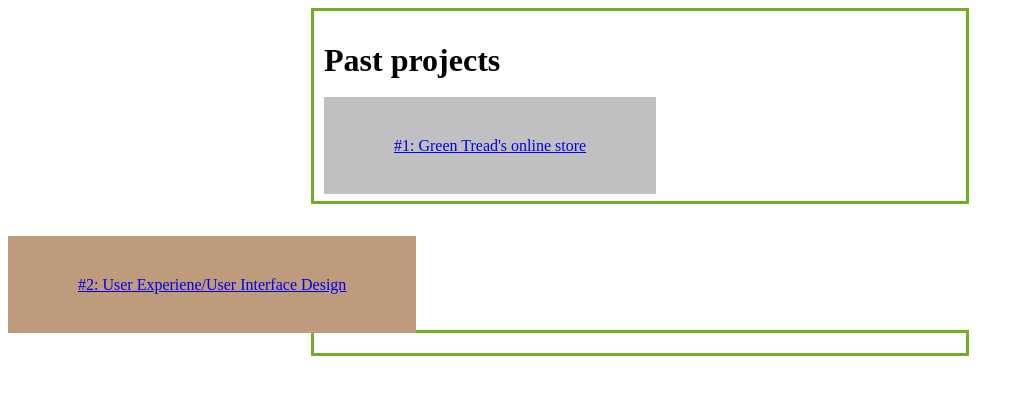
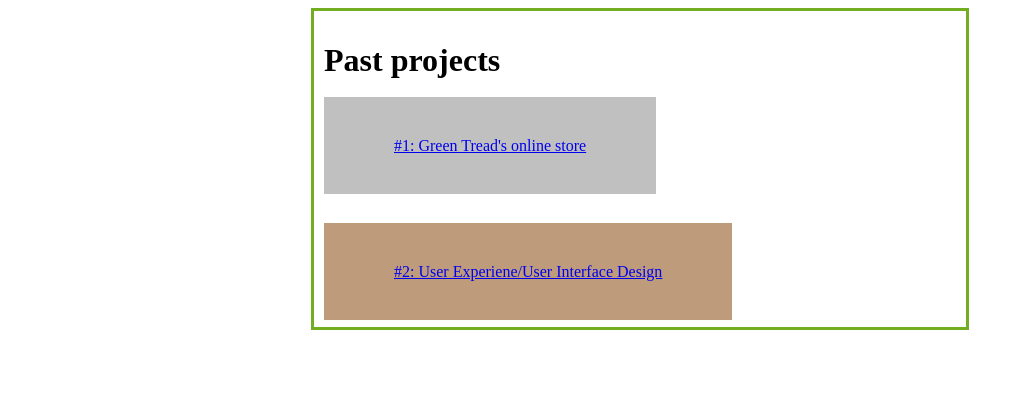
Before and after one commit to juhannakim/juhannakim.github.io, a Jekyll site: the page built from index.html, in a window 1280 px wide. Shown: the top 395 px of the page, without its empty margins (0-1024 px from the left). Built offline with Jekyll 4.4.1, drawn with Linux system fonts in a browser that asks for light colours; nearby versions of some CDN libraries; a script that is not in the unit is left out.

Commit message:
Edit the place of div tag

```diff
--- a/index.html
+++ b/index.html
@@ -78,7 +78,6 @@ As final deliverable, I provided a brief <a href="https://docs.google.com/presen
 that features both the old and <br>
 the new design, highlighting each heuristic principle applied to the latter.<br></p>
 </div>
-</div>
 <br>
 <br>
 <br>
@@ -87,6 +86,10 @@ the new design, highlighting each heuristic principle applied to the latter.<br>
 <br>
 <br>
 <br>
-<div class="wrap">
 <div id="project2">
 <h2> #2: UX/UI design </h2>
+
+
+
+
+</div>
```
